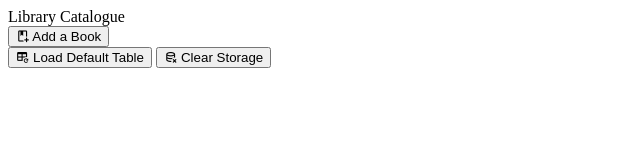
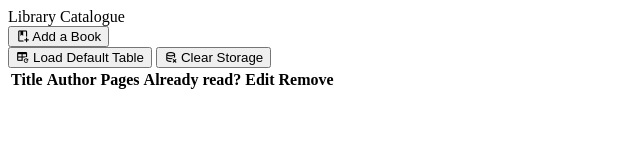
Before and after one commit to amarfal/library, a plain HTML site: page index.html in a window 1280 px wide. Shown: the whole page, without its empty margins (0-640 px from the left). Drawn offline with Linux system fonts and the light colour scheme.

Commit message:
Add table structure for displaying books in index.html, including headers for title, author, pages, read status, edit, and remove actions.

```diff
--- a/index.html
+++ b/index.html
@@ -36,5 +36,26 @@
         </button>
       </div>
 
+      <div class="table-scroll">
+        <table id="booksTable" class="tbl">
+          <thead>
+            <tr>
+              <th class="col-title">Title</th>
+              <th class="col-author">Author</th>
+              <th class="col-pages">Pages</th>
+              <th class="col-read">Already read?</th>
+              <th class="col-edit">Edit</th>
+              <th class="col-remove">Remove</th>
+            </tr>
+          </thead>
+          <tbody id="tbody">
+            <!-- injected with JS -->
+          </tbody>
+        </table>
+      </div>
+    </section>
+  </main>
+
+  <!-- Add book dialog -->
 </body>
 </html>
```
